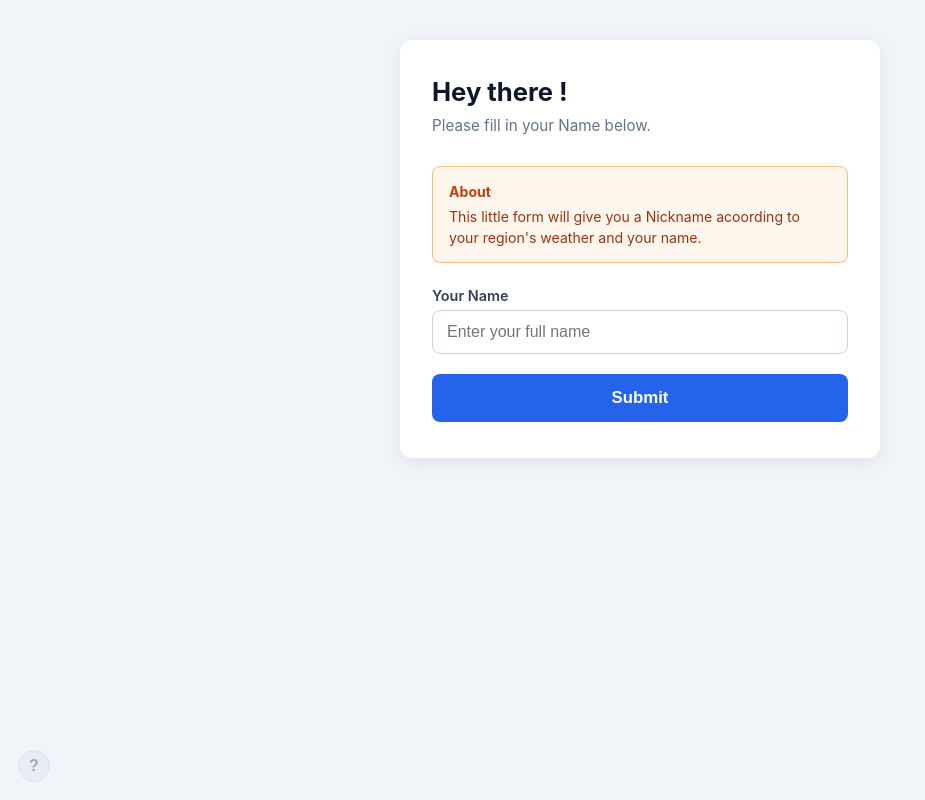
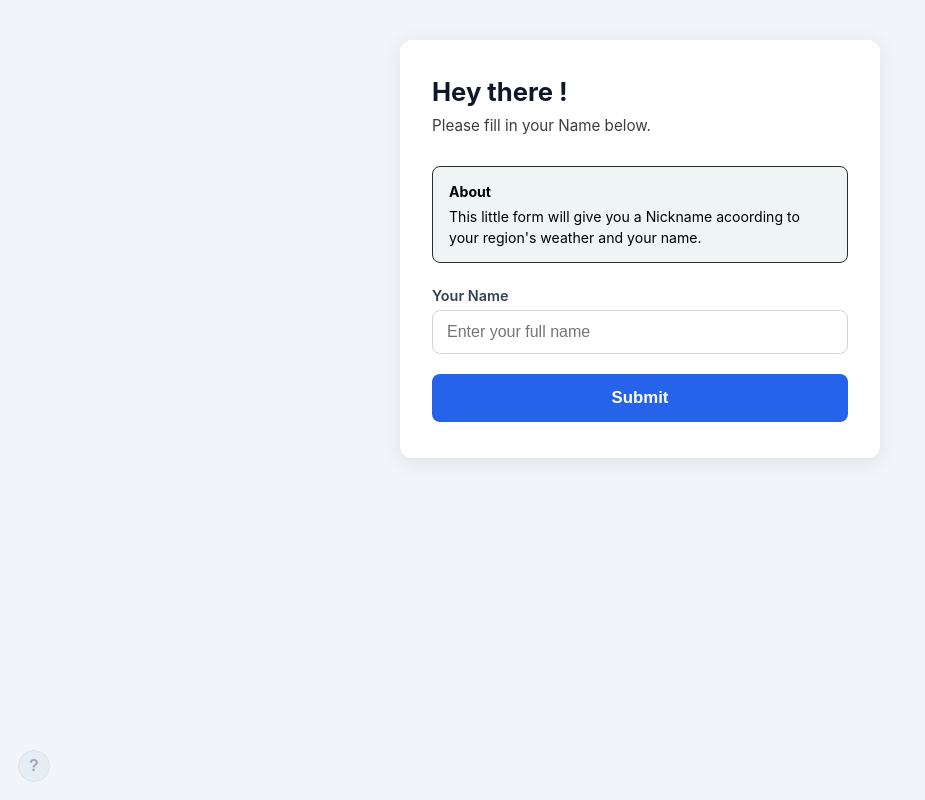
Before and after one commit to deb-outlook/nickname, a website: page loc-form/index.html in a window 1280 px wide. Shown: the whole page, without its empty margins (0-925 px from the left). Drawn offline with Linux system fonts and the light colour scheme.

Commit message:
Update styles for subtitle and warning classes

```diff
--- a/loc-form/index.html
+++ b/loc-form/index.html
@@ -34,27 +34,27 @@
     }
 
     .subtitle {
-      color: #64748b;
+      color: #3b3e41;
       font-size: 0.95rem;
       margin-bottom: 28px;
       line-height: 1.5;
     }
 
     .warning {
-      background: #fff7ed;
-      border: 1px solid #fdba74;
+      background: #eff4f4;
+      border: 1px solid #302b26;
       border-radius: 8px;
       padding: 14px 16px;
       margin-bottom: 24px;
       font-size: 0.88rem;
-      color: #9a3412;
+      color: #000000;
       line-height: 1.5;
     }
 
     .warning strong {
       display: block;
       margin-bottom: 4px;
-      color: #c2410c;
+      color: #000000;
     }
 
     label {
```
